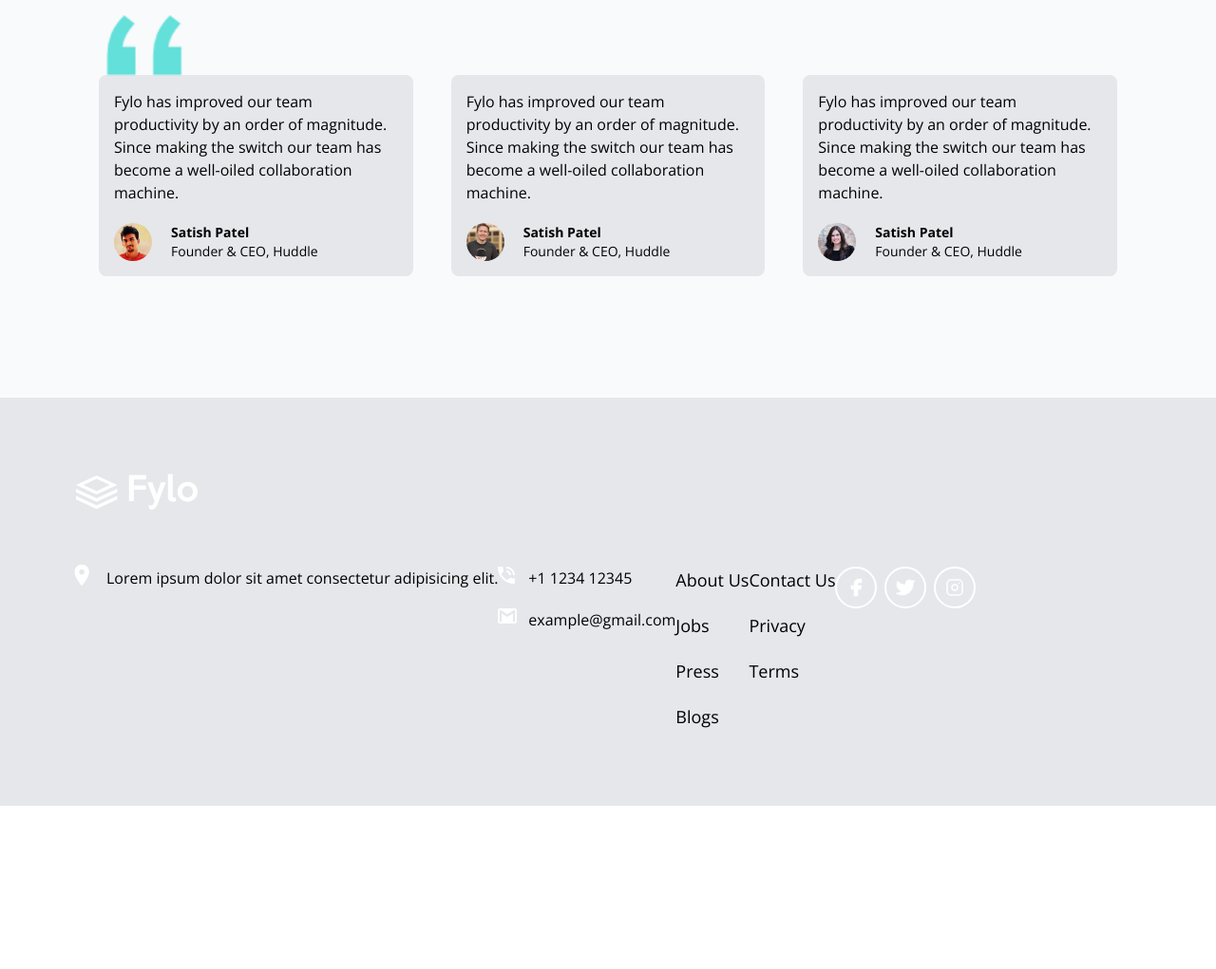
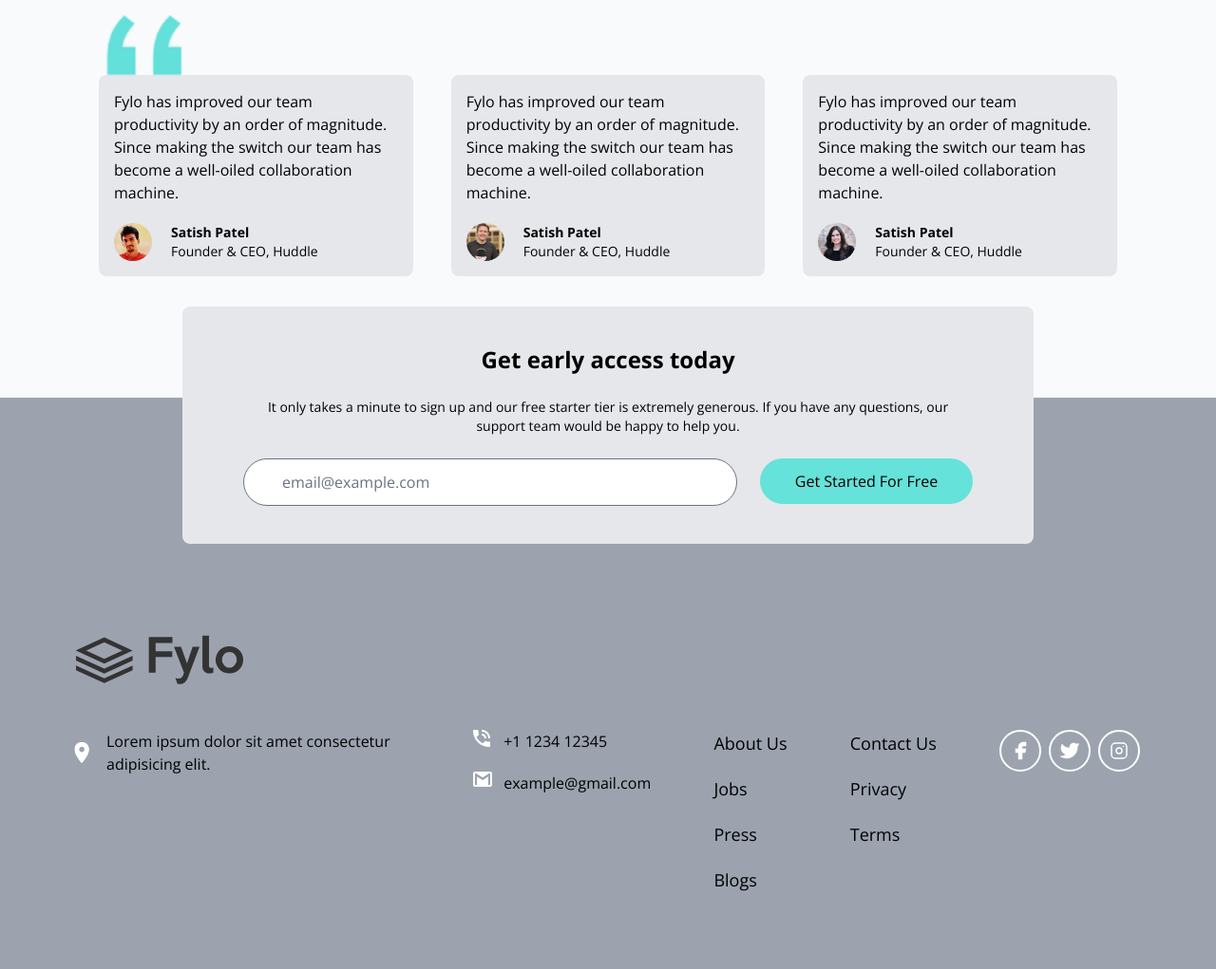
Before and after one commit to Muneeb1030/django_tailwind_projects, a Django app: page /project_5 in a window 1280 px wide. Shown: the part 2676-3697 px from the top of the page at 95% size. Before the commit the page ends 3525 px from the top, so only its background shows below. Run offline with Django 5.2, Linux system fonts and the light colour scheme; some libraries are stand-ins or nearby versions.

Commit message:
update - project 5: completed

```diff
--- a/templates/projects/project_5.html
+++ b/templates/projects/project_5.html
@@ -151,7 +151,8 @@
     </section>
     <section id="productivity" class="bg-gray-50 dark:bg-darkBlue1">
       <div
-        class="container flex flex-col lg:flex-row mx-auto space-y-20 md:space-y-0 space-x-0 md:space-x-24 max-w-6xl items-center pb-32">
+        class="container flex flex-col lg:flex-row mx-auto space-y-20 md:space-y-0 space-x-0 md:space-x-24 max-w-6xl items-center pb-32"
+      >
         <img
           src="/static/projects/project_5/images/illustration-stay-productive.png"
           alt=""
@@ -257,16 +258,46 @@
         </div>
       </div>
     </section>
-    <section></section>
-    <footer class="bg-gray-200 dark:bg-darkBlue2">
-      <div class="flex flex-col space-y-5 py-20 px-20 items-center md:items-start ">
-        <img
-          src="/static/projects/project_5/images/logo-dark-mode.svg"
-          alt=""
-          class="w-32 pb-10"
-        />
-        <div class="flex flex-col md:flex-row space-y-10 md:space-y-0 justify-between items-center md:items-start text-center md:text-left">
-          <div class="flex flex-row space-x-2">
+     <section id="early-access" class="relative px-6 dark:bg-darkBlue2 bg-gray-400 md:px-0">
+      <div
+        class="relative -top-24 max-w-4xl mx-auto p-10 px-6 space-y-6 text-center rounded-lg  dark:bg-darkBlue bg-gray-200 md:px-16"
+      >
+        <h5 class="text-2xl font-bold">Get early access today</h5>
+        <p class="text-sm">
+          It only takes a minute to sign up and our free starter tier is
+          extremely generous. If you have any questions, our support team would
+          be happy to help you.
+        </p>
+        <!-- Input & Button Container -->
+        <div
+          class="flex flex-col items-start space-y-6 md:flex-row md:space-y-0 md:space-x-6"
+        >
+          <div class="w-full md:flex-1">
+            <input
+              type="text"
+              class="w-full px-10 py-3 rounded-full focus:outline-none"
+              placeholder="email@example.com"
+            />
+          </div>
+
+          <button
+            class="w-full p-3 px-6 rounded-full bg-accentCyan md:w-56 hover:scale-95"
+          >
+            Get Started For Free
+          </button>
+        </div>
+      </div>
+    </section>
+
+    <footer class="bg-gray-400 dark:bg-darkBlue2">
+      <div
+        class="flex flex-col space-y-5 pb-20 px-20 items-center md:items-start "
+      >
+        <div class='bg-logo-light-mode dark:bg-logo-dark-mode h-20 w-48 bg-no-repeat'></div>
+        <div
+          class="flex flex-col lg:flex-row space-y-10 lg:space-y-0 w-full items-center lg:items-start text-center lg:text-left lg:justify-between"
+        >
+          <div class="flex flex-row space-x-2 items-center">
             <div class="w-6">
               <img
                 src="/static/projects/project_5/images/icon-location.svg"
@@ -274,9 +305,9 @@
                 class="scale-125"
               />
             </div>
-            <div>Lorem ipsum dolor sit amet consectetur adipisicing elit.</div>
+            <div class='max-w-xs'>Lorem ipsum dolor sit amet consectetur adipisicing elit.</div>
           </div>
-          <div class='flex flex-col space-y-5'>
+          <div class="flex flex-col items-center  lg:items-start space-y-5">
             <div class="flex flex-row space-x-2">
               <div class="w-6">
                 <img
@@ -298,21 +329,33 @@
               <div>example@gmail.com</div>
             </div>
           </div>
-          <div class='flex flex-col space-y-5'>
-            <p class='text-lg'>About Us</p>
-            <p class='text-lg'>Jobs</p>
-            <p class='text-lg'>Press</p>
-            <p class='text-lg'>Blogs</p>
+          <div class="flex flex-col space-y-5">
+            <p class="text-lg">About Us</p>
+            <p class="text-lg">Jobs</p>
+            <p class="text-lg">Press</p>
+            <p class="text-lg">Blogs</p>
           </div>
-          <div class='flex flex-col space-y-5'>
-            <p class='text-lg'>Contact Us</p>
-            <p class='text-lg'>Privacy</p>
-            <p class='text-lg'>Terms</p>
+          <div class="flex flex-col space-y-5">
+            <p class="text-lg">Contact Us</p>
+            <p class="text-lg">Privacy</p>
+            <p class="text-lg">Terms</p>
           </div>
-          <div class='flex flex-row space-x-2 items-start'>
-            <img src="/static/projects/project_5/images/facebook.svg" alt="" class='rounded-full border-white border-2 p-2'>
-            <img src="/static/projects/project_5/images/twitter.svg" alt="" class='rounded-full border-white border-2 p-2'>
-            <img src="/static/projects/project_5/images/instagram.svg" alt="" class='rounded-full border-white border-2 p-2'>
+          <div class="flex flex-row space-x-2 items-start">
+            <img
+              src="/static/projects/project_5/images/facebook.svg"
+              alt=""
+              class="rounded-full border-white border-2 p-2"
+            />
+            <img
+              src="/static/projects/project_5/images/twitter.svg"
+              alt=""
+              class="rounded-full border-white border-2 p-2"
+            />
+            <img
+              src="/static/projects/project_5/images/instagram.svg"
+              alt=""
+              class="rounded-full border-white border-2 p-2"
+            />
           </div>
         </div>
       </div>
--- a/theme/static/css/dist/styles.css
+++ b/theme/static/css/dist/styles.css
@@ -877,6 +877,26 @@ select {
   top: 1.25rem;
 }
 
+.-top-40 {
+  top: -10rem;
+}
+
+.-top-0 {
+  top: -0px;
+}
+
+.-top-32 {
+  top: -8rem;
+}
+
+.-top-28 {
+  top: -7rem;
+}
+
+.-top-24 {
+  top: -6rem;
+}
+
 .z-10 {
   z-index: 10;
 }
@@ -1164,6 +1184,14 @@ select {
 
 .max-w-sm {
   max-width: 24rem;
+}
+
+.max-w-xs {
+  max-width: 20rem;
+}
+
+.max-w-4xl {
+  max-width: 56rem;
 }
 
 .flex-1 {
@@ -1569,6 +1587,11 @@ select {
 .bg-white {
   --tw-bg-opacity: 1;
   background-color: rgb(255 255 255 / var(--tw-bg-opacity));
+}
+
+.bg-gray-400 {
+  --tw-bg-opacity: 1;
+  background-color: rgb(156 163 175 / var(--tw-bg-opacity));
 }
 
 .bg-opacity-35 {
@@ -1736,6 +1764,11 @@ select {
   padding-bottom: 0.5rem;
 }
 
+.py-20 {
+  padding-top: 5rem;
+  padding-bottom: 5rem;
+}
+
 .py-3 {
   padding-top: 0.75rem;
   padding-bottom: 0.75rem;
@@ -1746,19 +1779,8 @@ select {
   padding-bottom: 1.25rem;
 }
 
-.px-20 {
-  padding-left: 5rem;
-  padding-right: 5rem;
-}
-
-.py-20 {
-  padding-top: 5rem;
-  padding-bottom: 5rem;
-}
-
-.py-32 {
-  padding-top: 8rem;
-  padding-bottom: 8rem;
+.pb-10 {
+  padding-bottom: 2.5rem;
 }
 
 .pb-32 {
@@ -1781,40 +1803,40 @@ select {
   padding-top: 2.5rem;
 }
 
+.pt-4 {
+  padding-top: 1rem;
+}
+
+.pt-40 {
+  padding-top: 10rem;
+}
+
+.pt-5 {
+  padding-top: 1.25rem;
+}
+
+.pt-6 {
+  padding-top: 1.5rem;
+}
+
+.pb-20 {
+  padding-bottom: 5rem;
+}
+
 .pt-20 {
   padding-top: 5rem;
 }
 
-.pt-4 {
-  padding-top: 1rem;
-}
-
-.pt-40 {
-  padding-top: 10rem;
-}
-
-.pt-5 {
-  padding-top: 1.25rem;
-}
-
-.pt-6 {
-  padding-top: 1.5rem;
-}
-
-.pb-2 {
-  padding-bottom: 0.5rem;
-}
-
-.pb-10 {
-  padding-bottom: 2.5rem;
-}
-
 .text-center {
   text-align: center;
 }
 
 .text-justify {
   text-align: justify;
+}
+
+.text-start {
+  text-align: start;
 }
 
 .font-alata {
@@ -2550,8 +2572,16 @@ select {
     width: auto;
   }
 
+  .md\:w-56 {
+    width: 14rem;
+  }
+
   .md\:max-w-xl {
     max-width: 36rem;
+  }
+
+  .md\:flex-1 {
+    flex: 1 1 0%;
   }
 
   .md\:scale-150 {
@@ -2654,6 +2680,12 @@ select {
     margin-bottom: calc(1rem * var(--tw-space-y-reverse));
   }
 
+  .md\:space-x-6 > :not([hidden]) ~ :not([hidden]) {
+    --tw-space-x-reverse: 0;
+    margin-right: calc(1.5rem * var(--tw-space-x-reverse));
+    margin-left: calc(1.5rem * calc(1 - var(--tw-space-x-reverse)));
+  }
+
   .md\:rounded-lg {
     border-radius: 0.5rem;
   }
@@ -2698,6 +2730,16 @@ select {
     padding-bottom: 5rem;
   }
 
+  .md\:px-0 {
+    padding-left: 0px;
+    padding-right: 0px;
+  }
+
+  .md\:px-16 {
+    padding-left: 4rem;
+    padding-right: 4rem;
+  }
+
   .md\:pl-20 {
     padding-left: 5rem;
   }
@@ -2785,6 +2827,10 @@ select {
 
   .lg\:items-start {
     align-items: flex-start;
+  }
+
+  .lg\:justify-between {
+    justify-content: space-between;
   }
 
   .lg\:space-x-4 > :not([hidden]) ~ :not([hidden]) {
@@ -2815,6 +2861,10 @@ select {
     padding-right: 1rem;
   }
 
+  .lg\:text-left {
+    text-align: left;
+  }
+
   .lg\:text-5xl {
     font-size: 3rem;
     line-height: 1;
```
Also changed, not shown: other parts of theme/static/css/dist/styles.css (+15 -24 lines).
